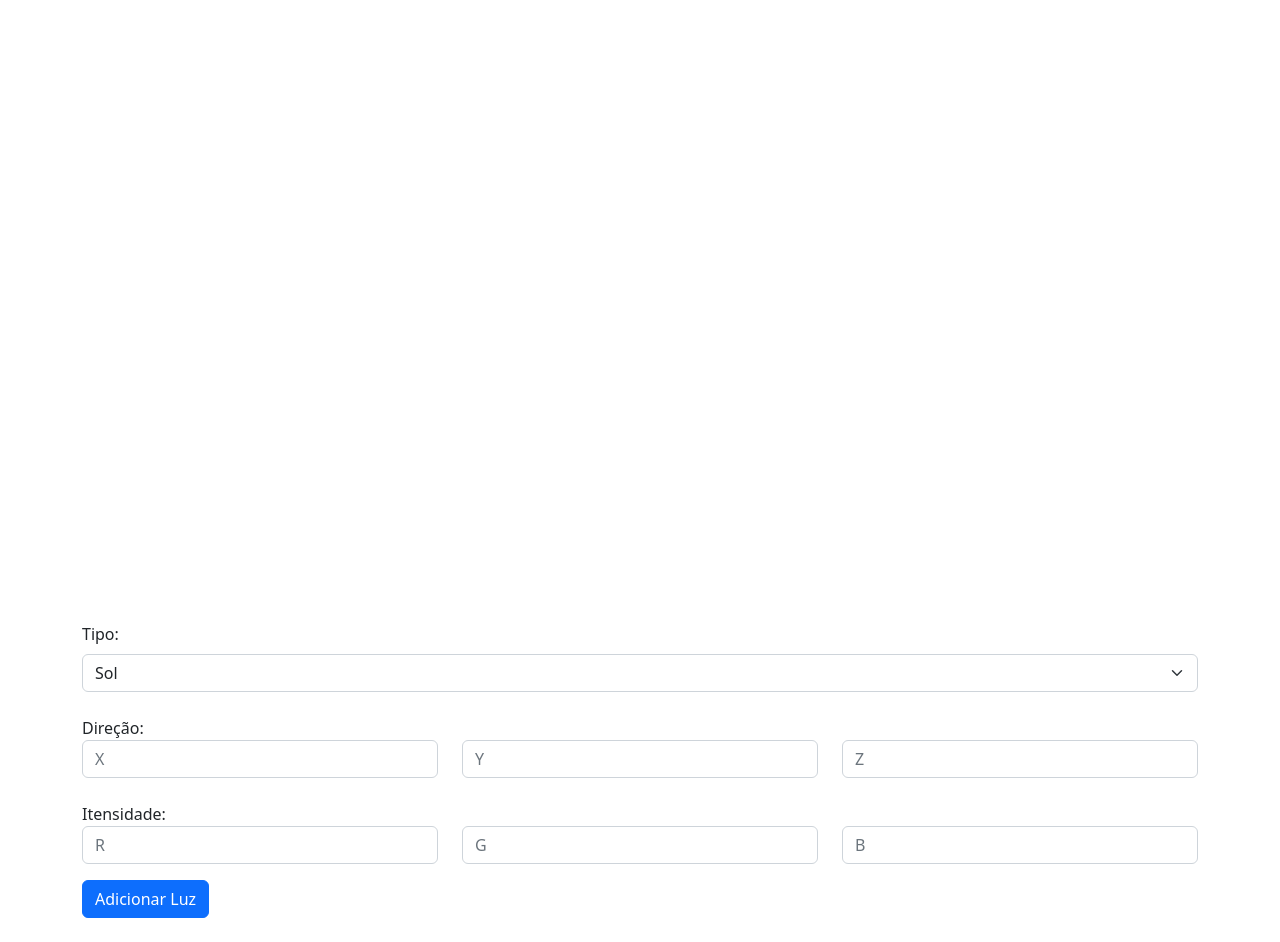
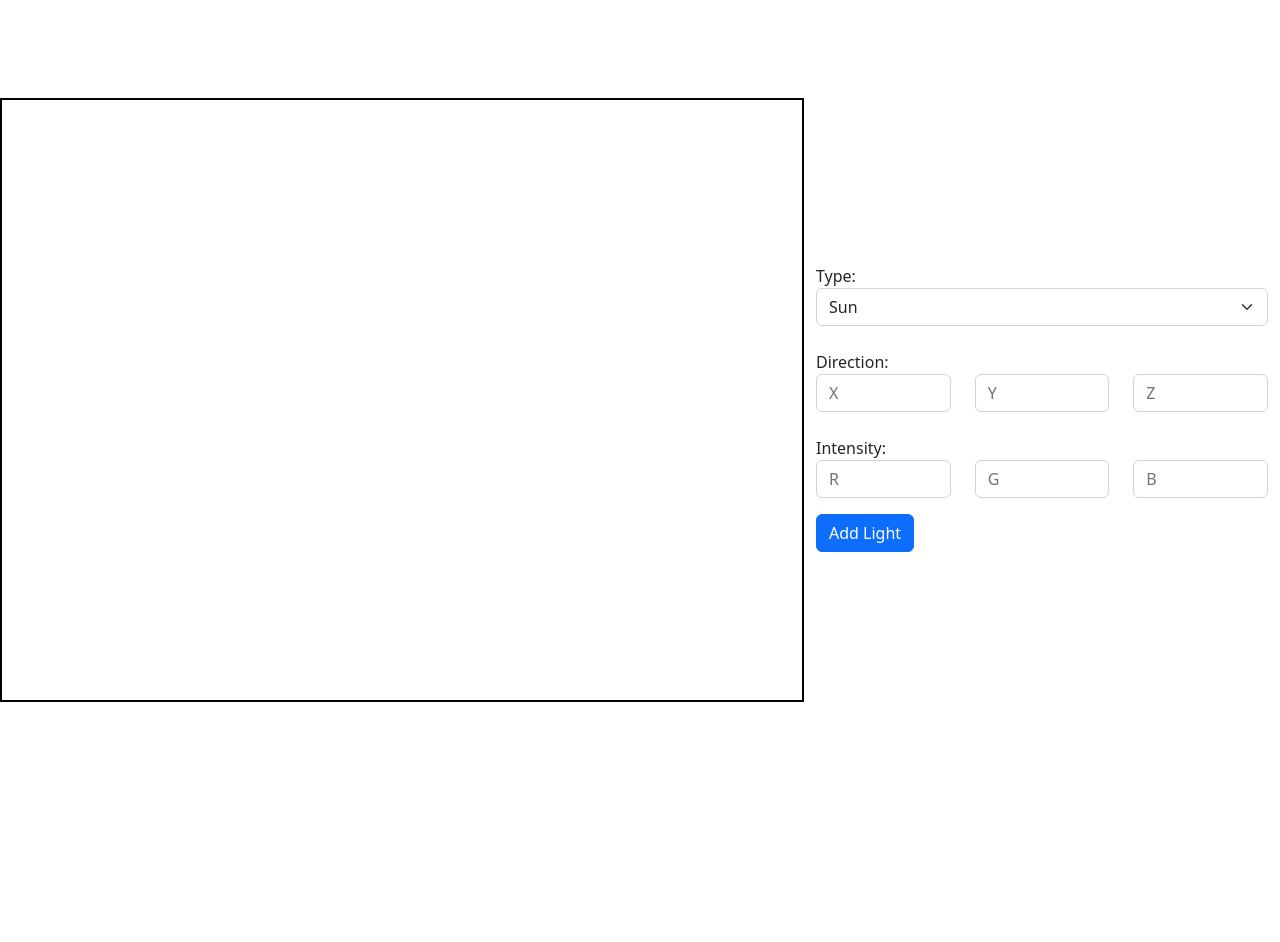
Before and after one commit to pedrojaques21/pa-fpv-G6, a plain HTML site: page index.html in a window 1280 px wide. After the commit the page ends 800 px from the top, so only its background shows below. Drawn offline with nearby package versions, Linux system fonts and the light colour scheme.

Commit message:
chore: ajusted initial commit

```diff
--- a/index.html
+++ b/index.html
@@ -11,6 +11,22 @@
     <script src="https://cdn.jsdelivr.net/npm/bootstrap@5.2.3/dist/js/bootstrap.bundle.min.js"></script>
 
     <title>PA-PFV-G6</title>
+
+    <style>
+      body {
+            display: flex;
+            justify-content: center;
+            align-items: center;
+            margin: 0;
+            padding: 0;
+            overflow: hidden;
+            height: 100vh;
+        }
+
+      #gl-canvas {
+          border: 2px solid black;
+      }
+    </style>
   </head>
 
   <body>
@@ -23,16 +39,16 @@
     <br>
 
     <div class="container mt-3">
-      <form action="/action_page.php">
-        <label for="sel1" class="form-label">Tipo:</label>
-        <select class="form-select" id="tipoluz" name="tipoluz">
-          <option>Sol</option>
-          <option>2</option>
-          <option>3</option>
-          <option>4</option>
+      <form action="">
+        <label>Type:</label>
+        <select class="form-select" id="lighttype" name="lighttype">
+          <option value="sun">Sun</option><!--Alabama: tudo em inglês por favor-->
+          <option value="led">LED</option>
+          <option value="">3</option>
+          <option value="">4</option>
         </select>
         <br>
-        <label for="direcao">Direção:</label>
+        <label>Direction:</label>
         <div class="row">
           <div class="col">
             <input type="text" class="form-control" id="x" placeholder="X" name="x">
@@ -45,7 +61,7 @@
           </div>
         </div>
         <br>
-        <label for="direcao">Itensidade:</label>
+        <label for="direction">Intensity:</label>
         <div class="row">
           <div class="col">
             <input type="text" class="form-control" id="r" placeholder="R" name="r">
@@ -57,7 +73,7 @@
             <input type="text" class="form-control" id="b" placeholder="B" name="b">
           </div>
         </div>
-        <button type="submit" class="btn btn-primary mt-3">Adicionar Luz</button>
+        <button type="submit" class="btn btn-primary mt-3">Add Light</button>
       </form>
     </div>
     <br>
--- a/js/app.js
+++ b/js/app.js
@@ -0,0 +1,4 @@
+// On loading the page, run the init function
+onload = () => {
+    init()
+};
```
